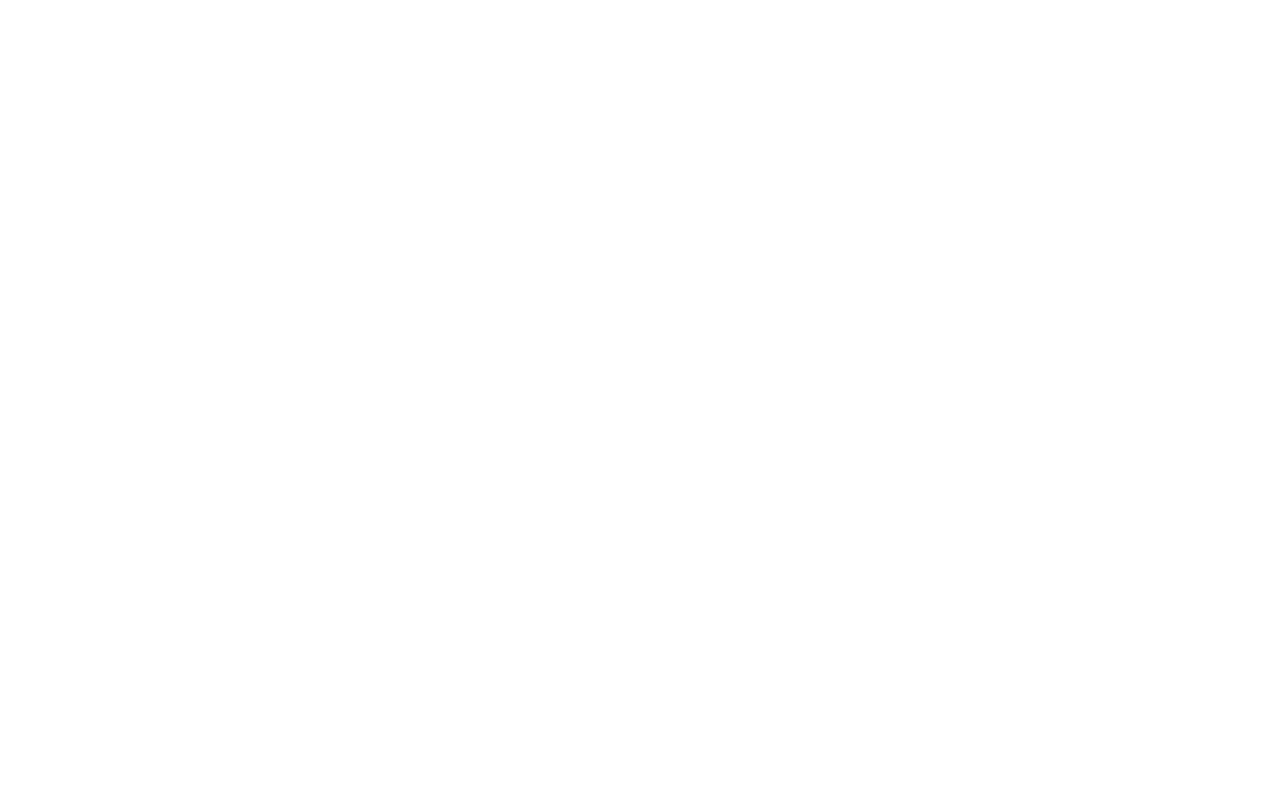
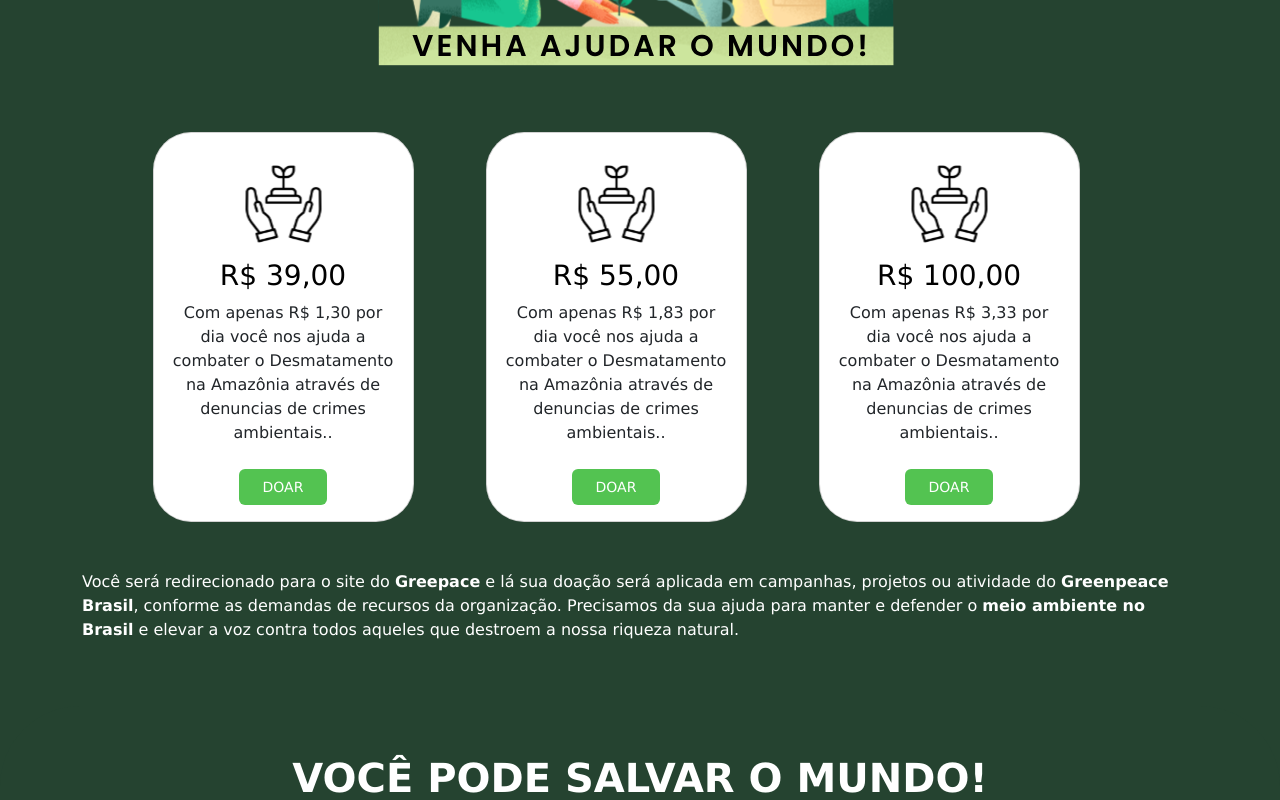
Before and after one commit to fredleonardo09/project-unaeco, a React (Create React App) app: page /Donation in a window 1280 px wide. Before the commit this address had no page. Shown: the part 520-1320 px from the top of the page. Before the commit the page ends 800 px from the top, so only its background shows below. Built offline with nearby package versions, Linux system fonts and the light colour scheme.

Commit message:
Adicionando a seção de doação

```diff
--- a/src/App.js
+++ b/src/App.js
@@ -7,6 +7,7 @@ import Project from './pages/Project'
 import Collaboration from './pages/Collaboration'
 import Form from './pages/Form'
 import News from './pages/News'
+import Donation from './pages/Donation'
 
 
 function App() {
@@ -18,6 +19,7 @@ function App() {
         <Route path="/Collaboration" element={<Collaboration />} />
         <Route path="/Form" element={<Form />} />
         <Route path="/News" element={<News />} />
+        <Route path="/Donation" element={<Donation />} />
       </Routes>
     </Router>
   );
--- a/src/components/Navbar.js
+++ b/src/components/Navbar.js
@@ -15,7 +15,8 @@ export default function Navbar(){
             />
           </NavLink>
           <button
-            className="navbar-toggler me-3"
+            className="navbar-toggler me-3 "
+            style={{ marginLeft: "35px" }}
             type="button"
             data-bs-toggle="collapse"
             data-bs-target="#navbarSupportedContent"
@@ -23,9 +24,12 @@ export default function Navbar(){
             aria-expanded="false"
             aria-label="Toggle navigation"
           >
-            <span className="navbar-toggler-icon"></span>
+            <span className="navbar-toggler-icon "></span>
           </button>
-          <div className="collapse navbar-collapse" id="navbarSupportedContent">
+          <div
+            className="collapse navbar-collapse "
+            id="navbarSupportedContent"
+          >
             <ul className="navbar-nav me-auto mb-2 mb-lg-0 d-flex mx-auto mt-3">
               <li className="nav-item">
                 <NavLink
@@ -73,9 +77,11 @@ export default function Navbar(){
               </li>
             </ul>
             <div className="nav-item d-flex justify-content-center ">
-              <button className="btn btn-success text-center text-uppercase mt-md-3 px-1">
-                doe agora
-              </button>
+              <NavLink to="/Donation">
+                <button className="btn btn-success text-center text-uppercase mt-md-3 px-1">
+                  doe agora
+                </button>
+              </NavLink>
             </div>
           </div>
         </div>
--- a/src/pages/Collaboration/index.js
+++ b/src/pages/Collaboration/index.js
@@ -0,0 +1,44 @@
+    import ParceiroHSBC from "../../img/HSBC svg.svg";
+    import ParceiroCapital from "../../img/Capital One svg.svg";
+    import ParceiroBradesco from "../../img/Banco Bradesco - png.svg";
+    import ParceiroAdobe from "../../img/Adobe svg.svg";
+
+    export default function Collaboration() {
+        return(
+            <>
+                <section className="my-5">
+                    <div className="container">
+                    <div className="row">
+                        <div className="col-md-12 my-5">
+                        <h2 className="text-center text-black fw-bold text-uppercase">
+                            Nossos parceiros
+                        </h2>
+                        </div>
+                    </div>
+                    <div className="row row-cols-sm-4">
+                        <div className="col">
+                        <img src={ParceiroHSBC} alt="logo HSBC" className="img-fluid" />
+                        </div>
+                        <div className="col">
+                        <img
+                            src={ParceiroCapital}
+                            alt="logo Capital one"
+                            className="img-fluid"
+                        />
+                        </div>
+                        <div className="col">
+                        <img
+                            src={ParceiroBradesco}
+                            alt="logo Bradesco"
+                            className="img-fluid"
+                        />
+                        </div>
+                        <div className="col">
+                        <img src={ParceiroAdobe} alt="logo Adobe" className="img-fluid" />
+                        </div>
+                    </div>
+                    </div>
+                </section>;
+            </>
+        )
+    }
--- /dev/null
+++ b/src/pages/Donation/index.js
@@ -0,0 +1,108 @@
+
+import Navbar from "../../components/Navbar";
+import Footer from "../../components/Footer";
+
+import { DonationContainer } from "./style";
+
+import BannerAjudaroMundo from "../../img/banner-ajudar-o-mundo.svg"
+import IconeDoar from "../../img/icone-brotar.svg"
+
+export default function Donation() {
+  return (
+    <>
+      <DonationContainer>
+        <Navbar />
+        <section className="my-5">
+          <div className="container">
+            <div className="row">
+              <div className="col">
+                <div className="text-center">
+                  <img
+                    src={BannerAjudaroMundo}
+                    alt="noticia1"
+                    className="img-fluid my-3 "
+                  />
+                </div>
+              </div>
+            </div>
+            <div className="row my-5 justify-content-center">
+              <div className="col-3 text-center me-5">
+                <div className="card border-card ">
+                  <div className="card-body">
+                    <img
+                      src={IconeDoar}
+                      alt="iconedoar"
+                      className="img-fluid my-3 "
+                    />
+                    <h3 className="text-black"> R$ 39,00</h3>
+                    <p>
+                      Com apenas R$ 1,30 por dia você nos ajuda a combater o
+                      Desmatamento na Amazônia através de denuncias de crimes
+                      ambientais..
+                    </p>
+                    <button className="btn btn-success text-center text-uppercase mt-md-2 px-4 ">
+                      Doar
+                    </button>
+                  </div>
+                </div>
+              </div>
+              <div className="col-3 text-center me-5">
+                <div className="card border-card">
+                  <div className="card-body">
+                    <img
+                      src={IconeDoar}
+                      alt="iconedoar"
+                      className="img-fluid my-3 "
+                    />
+                    <h3 className="text-black"> R$ 55,00</h3>
+                    <p>
+                      Com apenas R$ 1,83 por dia você nos ajuda a combater o
+                      Desmatamento na Amazônia através de denuncias de crimes
+                      ambientais..
+                    </p>
+                    <button className="btn btn-success text-center text-uppercase mt-md-2 px-4 ">
+                      Doar
+                    </button>
+                  </div>
+                </div>
+              </div>
+              <div className="col-3 text-center me-5">
+                <div className="card border-card">
+                  <div className="card-body">
+                    <img
+                      src={IconeDoar}
+                      alt="iconedoar"
+                      className="img-fluid my-3 "
+                    />
+                    <h3 className="text-black"> R$ 100,00</h3>
+                    <p>
+                      Com apenas R$ 3,33 por dia você nos ajuda a combater o
+                      Desmatamento na Amazônia através de denuncias de crimes
+                      ambientais..
+                    </p>
+                    <button className="btn btn-success text-center text-uppercase mt-md-2 px-4 ">
+                      Doar
+                    </button>
+                  </div>
+                </div>
+              </div>
+            </div>
+            <div className="row">
+              <div className="col">
+                <p className="text-white">
+                  Você será redirecionado para o site do <b>Greepace</b> e lá
+                  sua doação será aplicada em campanhas, projetos ou atividade
+                  do <b>Greenpeace Brasil</b>, conforme as demandas de recursos
+                  da organização. Precisamos da sua ajuda para manter e defender
+                  o <b>meio ambiente no Brasil</b> e elevar a voz contra todos
+                  aqueles que destroem a nossa riqueza natural.
+                </p>
+              </div>
+            </div>
+          </div>
+        </section>
+        <Footer />
+      </DonationContainer>
+    </>
+  );
+}
--- /dev/null
+++ b/src/pages/Donation/style.js
@@ -0,0 +1,10 @@
+import styled from "styled-components";
+
+
+export const DonationContainer = styled.div`
+  background-color: #254330;
+
+  .border-card {
+    border-radius: 38px;
+  }
+`;
--- a/src/pages/Form/styled.js
+++ b/src/pages/Form/styled.js
@@ -16,7 +16,7 @@ export const FormContainer = styled.div`
     padding: 15px;
   }
 
-  span {
+  .message {
     color: #dab927;
     font-size: 12px;
   }
--- a/src/pages/Home/index.js
+++ b/src/pages/Home/index.js
@@ -2,6 +2,8 @@ import { Link, NavLink } from "react-router-dom";
 
 import Navbar from "../../components/Navbar";
 import Footer from "../../components/Footer";
+import Collaboration from "../Collaboration"
+
 
 import Trevo from "../../img/trevo.svg";
 import BannerPrincipal from "../../img/banner-principal.svg";
@@ -21,10 +23,6 @@ import BannerNoticiathree from "../../img/banners-noticias (3).svg";
 import BannerDoe from "../../img/banners-doe01.svg";
 import BannerDoetwo from "../../img/banners-doe02.svg";
 
-import ParceiroHSBC from "../../img/HSBC svg.svg";
-import ParceiroCapital from "../../img/Capital One svg.svg";
-import ParceiroBradesco from "../../img/Banco Bradesco - png.svg";
-import ParceiroAdobe from "../../img/Adobe svg.svg";
 
 export default function Home() {
   return (
@@ -43,11 +41,11 @@ export default function Home() {
                 rápida e barata para combater as mudanças climáticas.
               </p>
             </div>
-            <div className="col-6 my-5 d-none d-md-block">
+            <div className="col-6 my-5 d-none d-md-block ">
               <img
                 src={BannerPrincipal}
                 alt="banner-principal"
-                className="img-fluid"
+                className="img-fluid mt-5 "
               />
             </div>
           </div>
@@ -238,41 +236,9 @@ export default function Home() {
           </div>
         </div>
       </section>
-
-      <section className="my-5">
-        <div className="container">
-          <div className="row">
-            <div className="col-md-12 my-5">
-              <h2 className="text-center text-black fw-bold text-uppercase">
-                Nossos parceiros
-              </h2>
-            </div>
-          </div>
-          <div className="row row-cols-sm-4">
-            <div className="col">
-              <img src={ParceiroHSBC} alt="logo HSBC" className="img-fluid" />
-            </div>
-            <div className="col">
-              <img
-                src={ParceiroCapital}
-                alt="logo Capital one"
-                className="img-fluid"
-              />
-            </div>
-            <div className="col">
-              <img
-                src={ParceiroBradesco}
-                alt="logo Bradesco"
-                className="img-fluid"
-              />
-            </div>
-            <div className="col">
-              <img src={ParceiroAdobe} alt="logo Adobe" className="img-fluid" />
-            </div>
-          </div>
-        </div>
-      </section>
-
+      <NavLink to="/Collaboration">
+        <Collaboration />
+      </NavLink>
       <Footer />
     </>
   );
```
Also changed, not shown: src/pages/Form/index.js (+11 -15 lines), src/img/banner-ajudar-o-mundo.svg (added), src/img/icone-brotar.svg (added).
